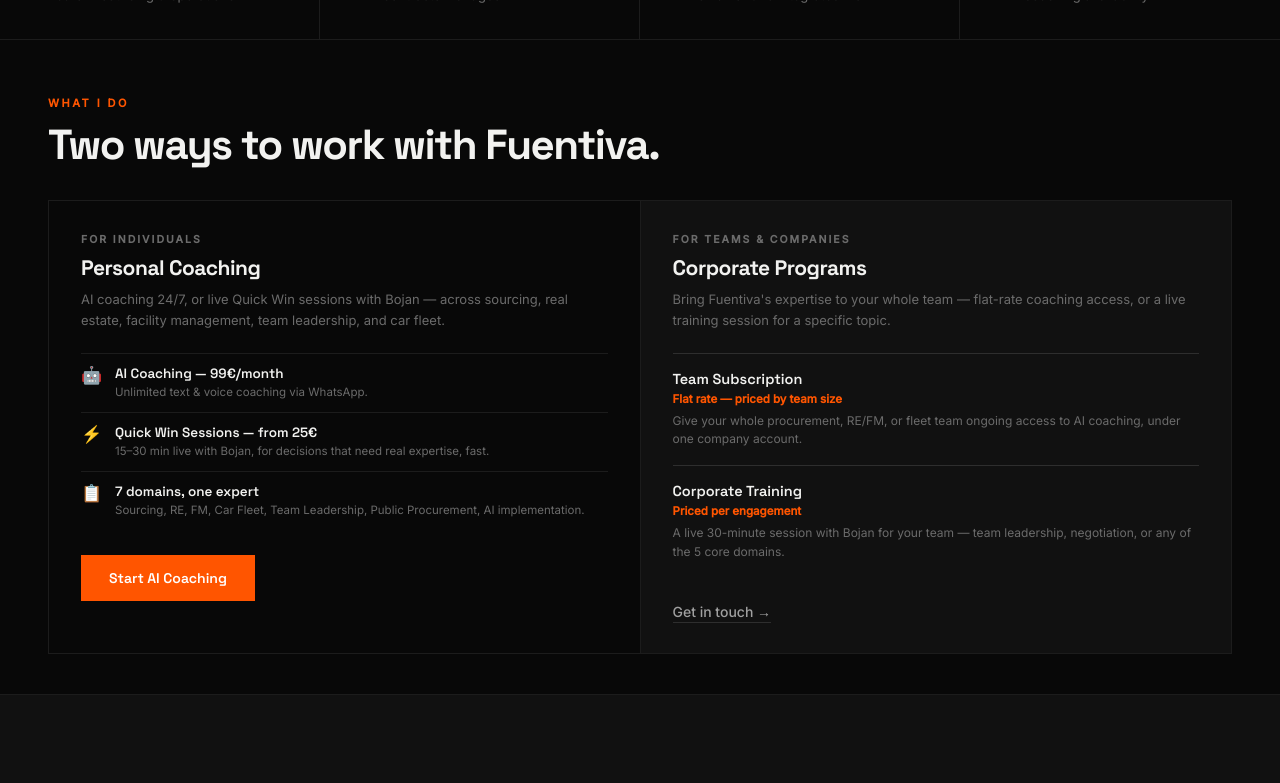
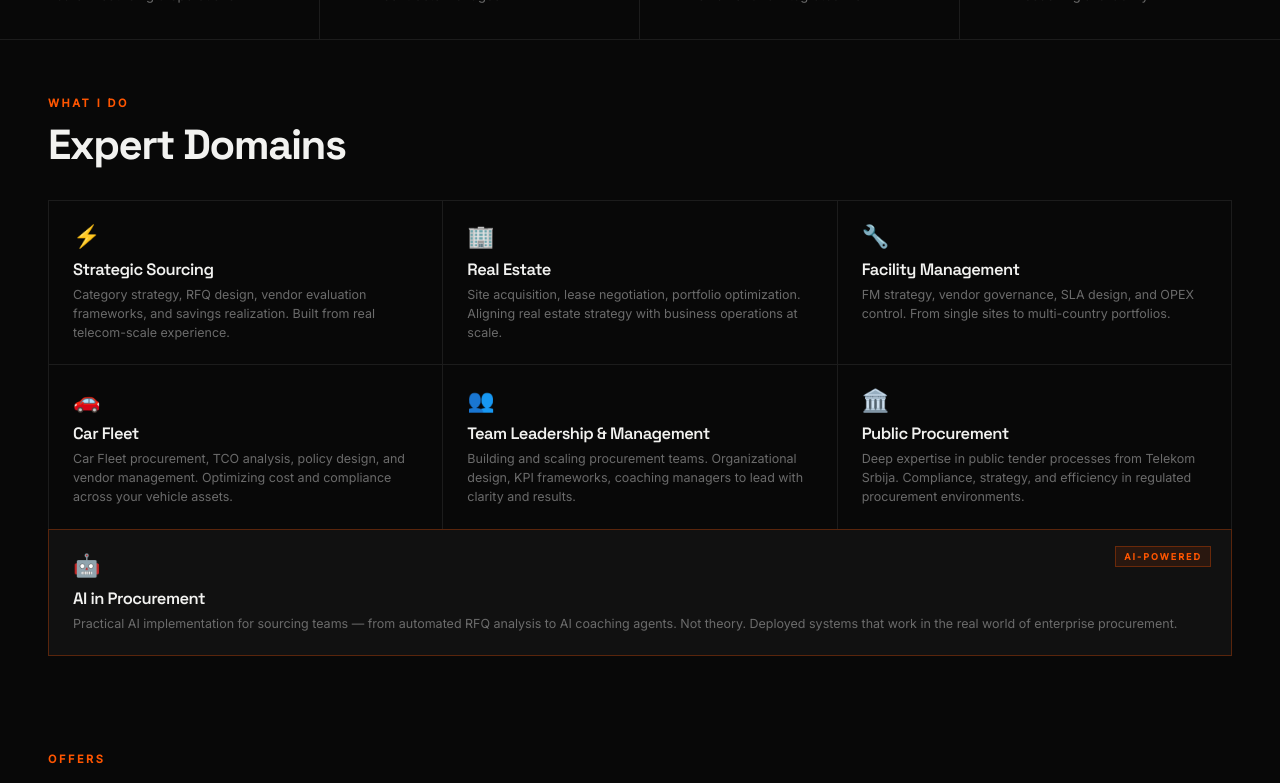
Before and after one commit to bojansipovac-bot/-fuentiva-web, a React (Create React App) app: page / in a window 1280 px wide. Shown: the part 760-1543 px from the top of the page. Built offline with nearby package versions, Linux system fonts and the light colour scheme.

Commit message:
Revise navigation and add expert domains section
Updated navigation links and section titles to reflect expert domains and offers. Added service cards detailing various services provided.

```diff
--- a/src/pages/Home.js
+++ b/src/pages/Home.js
@@ -203,7 +203,8 @@
       <nav className="nav">
         <a href="/" className="logo">Fuen<span>tiva</span></a>
         <ul className="nav-links">
-          <li><a href="#services">Services</a></li>
+          <li><a href="#domains">Expert Domains</a></li>
+          <li><a href="#offers">Offers</a></li>
           <li><a href="#coaching">AI Coaching</a></li>
           <li><a href="#about">About</a></li>
           <li><a href="#contact">Contact</a></li>
@@ -220,7 +221,7 @@
           <p className="hero-sub">26 years of sourcing, facility management, and real estate expertise — now amplified by AI. Built for professionals who need real answers, not generic advice.</p>
           <div className="hero-actions">
             <a href="#coaching" className="btn-primary">Start AI Coaching</a>
-            <a href="#services" className="btn-ghost">Explore services</a>
+            <a href="#domains" className="btn-ghost">Explore services</a>
           </div>
         </div>
 
@@ -280,8 +281,50 @@
       </div>
 
       {/* SERVICES */}
-      <section className="section" id="services">
+      <section className="section" id="domains">
         <div className="section-eyebrow">What I Do</div>
+        <h2 className="section-title">Expert Domains</h2>
+        <div className="services-grid">
+          <div className="service-card">
+            <div className="service-icon">⚡</div>
+            <div className="service-name">Strategic Sourcing</div>
+            <p className="service-desc">Category strategy, RFQ design, vendor evaluation frameworks, and savings realization. Built from real telecom-scale experience.</p>
+          </div>
+          <div className="service-card">
+            <div className="service-icon">🏢</div>
+            <div className="service-name">Real Estate</div>
+            <p className="service-desc">Site acquisition, lease negotiation, portfolio optimization. Aligning real estate strategy with business operations at scale.</p>
+          </div>
+          <div className="service-card">
+            <div className="service-icon">🔧</div>
+            <div className="service-name">Facility Management</div>
+            <p className="service-desc">FM strategy, vendor governance, SLA design, and OPEX control. From single sites to multi-country portfolios.</p>
+          </div>
+          <div className="service-card">
+            <div className="service-icon">🚗</div>
+            <div className="service-name">Car Fleet</div>
+            <p className="service-desc">Car Fleet procurement, TCO analysis, policy design, and vendor management. Optimizing cost and compliance across your vehicle assets.</p>
+          </div>
+          <div className="service-card">
+            <div className="service-icon">👥</div>
+            <div className="service-name">Team Leadership & Management</div>
+            <p className="service-desc">Building and scaling procurement teams. Organizational design, KPI frameworks, coaching managers to lead with clarity and results.</p>
+          </div>
+          <div className="service-card">
+            <div className="service-icon">🏛️</div>
+            <div className="service-name">Public Procurement</div>
+            <p className="service-desc">Deep expertise in public tender processes from Telekom Srbija. Compliance, strategy, and efficiency in regulated procurement environments.</p>
+          </div>
+          <div className="service-card featured">
+            <div className="service-icon">🤖</div>
+            <div className="service-name">AI in Procurement</div>
+            <p className="service-desc">Practical AI implementation for sourcing teams — from automated RFQ analysis to AI coaching agents. Not theory. Deployed systems that work in the real world of enterprise procurement.</p>
+          </div>
+        </div>
+      </section>
+
+      <section className="section" id="offers">
+        <div className="section-eyebrow">Offers</div>
         <h2 className="section-title">Two ways to work with Fuentiva.</h2>
         <div className="services-split">
 
```
